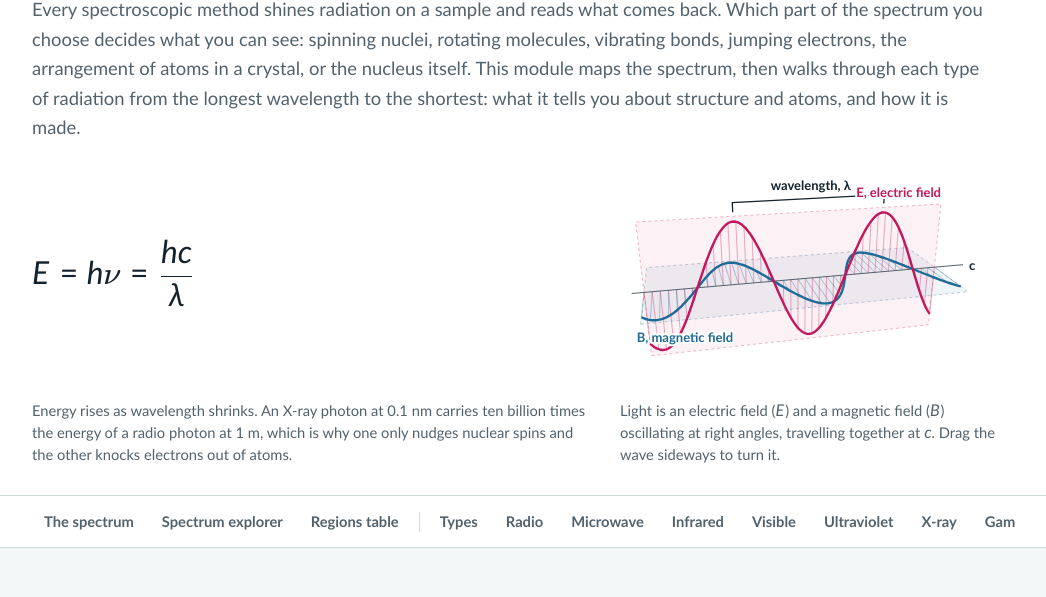
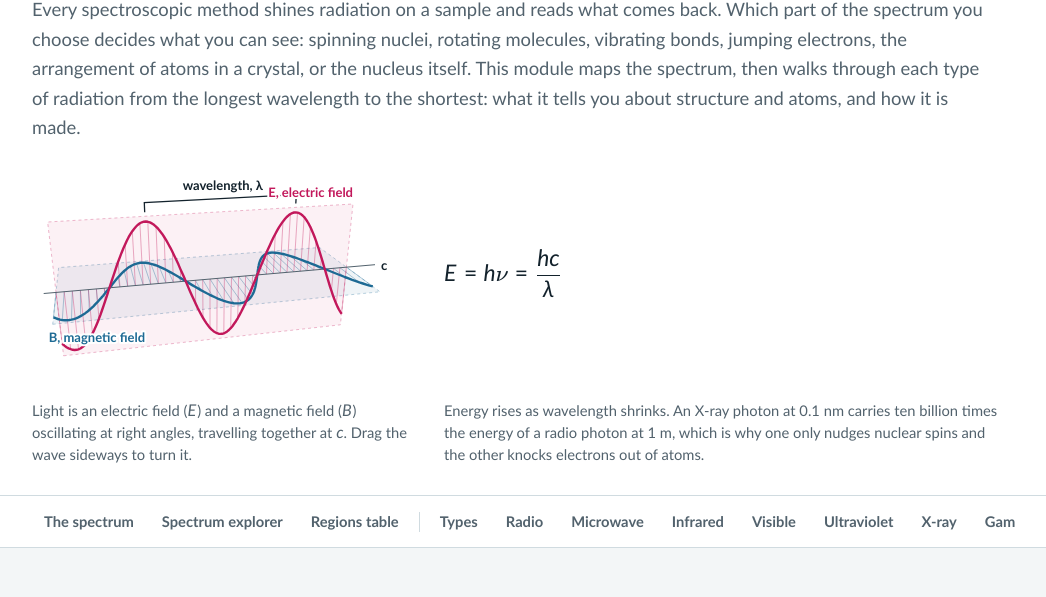
Before and after one commit to sunitathyagarajan/em-radiation, a plain HTML site: page index.html in a window 1280 px wide. Shown: the part 193-790 px from the top of the page, without its empty margins (124-1170 px from the left). Drawn offline with nearby package versions, Linux system fonts and the light colour scheme.

Commit message:
Update index.html

```diff
--- a/index.html
+++ b/index.html
@@ -70,12 +70,12 @@ header .wrap{padding-block:36px 30px;display:grid;gap:12px}
 .back{font-weight:600;text-decoration:none;font-size:.95rem}
 .back:hover{text-decoration:underline}
 .lead{font-size:1.15rem;color:var(--muted)}
-/* Header: the formula beside the wave. Both columns share the same two rows (subgrid), so the caption under the
+/* Header: the wave on the left, the formula on the right. Both columns share the same two rows (subgrid), so the caption under the
    formula starts on the same line as the caption under the wave. Captions are left-aligned, like all figure text. */
-.reading{display:grid;grid-template-columns:minmax(0,1fr) minmax(0,380px);grid-template-rows:auto auto;gap:10px 32px;margin-top:4px}
+.reading{display:grid;grid-template-columns:minmax(0,380px) minmax(0,1fr);grid-template-rows:auto auto;gap:10px 32px;margin-top:4px}
 .reading > *{min-width:0}
 .rtext,.bfig{display:grid;grid-row:span 2;grid-template-rows:subgrid;gap:10px;margin:0}
-.reading .big{font-family:var(--f-num);font-size:clamp(1.3rem,4vw,1.8rem);font-weight:600;align-self:center}
+.reading .big{font-family:var(--f-num);font-size:clamp(1.05rem,2.6vw,1.3rem);font-weight:600;align-self:center}
 .reading .cap,.bfig figcaption{color:var(--muted);font-size:.92rem;line-height:1.5;text-align:left;align-self:start}
 @media (max-width:640px){.reading{grid-template-columns:minmax(0,1fr)} .bfig{width:100%;max-width:380px}}
 .bfig svg{width:100%;height:auto;display:block}
@@ -109,7 +109,7 @@ section.type .eyebrow{color:var(--rc)}
 .card ul,.card ol{margin:0;padding-left:1.2em;display:grid;gap:5px}
 .card .why{font-size:.93rem;border-top:1px solid var(--line);padding-top:8px;color:var(--muted)}
 .card .why b{color:var(--ink)}
-.klabel{font-size:.76rem;letter-spacing:.11em;text-transform:uppercase;font-weight:700;color:var(--rc,var(--accent))}
+.klabel{font-size:calc(.76rem + 4px);letter-spacing:.11em;text-transform:uppercase;font-weight:700;color:var(--rc,var(--accent))}
 .card.struct{border-top:4px solid var(--rc,var(--accent))}
 .card.make{border-top:4px solid var(--muted)}
 .example{background:var(--surface-2);border-radius:8px;padding:10px 12px;font-size:.95rem}
@@ -276,14 +276,14 @@ footer .wrap{padding-block:20px 48px}
     <h1>Electromagnetic Radiation</h1>
     <p class="lead">Every spectroscopic method shines radiation on a sample and reads what comes back. Which part of the spectrum you choose decides what you can see: spinning nuclei, rotating molecules, vibrating bonds, jumping electrons, the arrangement of atoms in a crystal, or the nucleus itself. This module maps the spectrum, then walks through each type of radiation from the longest wavelength to the shortest: what it tells you about structure and atoms, and how it is made.</p>
     <div class="reading">
-      <div class="rtext">
-        <span class="big">\(E = h\nu = \dfrac{hc}{\lambda}\)</span>
-        <span class="cap">Energy rises as wavelength shrinks. An X-ray photon at 0.1 nm carries ten billion times the energy of a radio photon at 1 m, which is why one only nudges nuclear spins and the other knocks electrons out of atoms.</span>
-      </div>
       <figure class="bfig">
         <svg class="plot" id="heroWave" viewBox="0 0 380 230" role="img" aria-label="An animated three-dimensional electromagnetic wave: an electric field oscillating in a vertical plane and a magnetic field oscillating in a horizontal plane at right angles to it, both travelling along the same axis at the speed of light. A bracket marks one wavelength, the distance from one crest to the next. Dragging sideways turns the view."></svg>
         <figcaption>Light is an electric field (\(E\)) and a magnetic field (\(B\)) oscillating at right angles, travelling together at \(c\). Drag the wave sideways to turn it.</figcaption>
       </figure>
+      <div class="rtext">
+        <span class="big">\(E = h\nu = \dfrac{hc}{\lambda}\)</span>
+        <span class="cap">Energy rises as wavelength shrinks. An X-ray photon at 0.1 nm carries ten billion times the energy of a radio photon at 1 m, which is why one only nudges nuclear spins and the other knocks electrons out of atoms.</span>
+      </div>
     </div>
   </div>
 </header>
```
